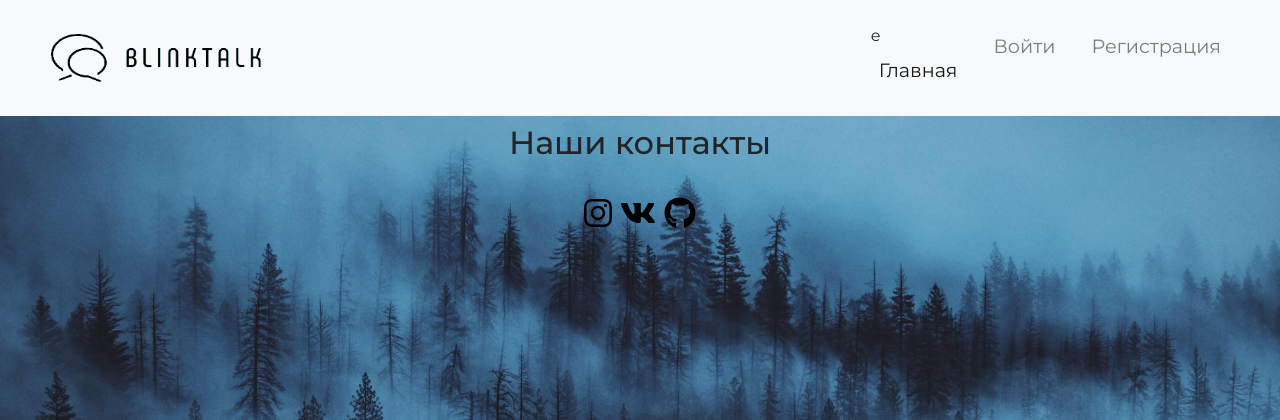
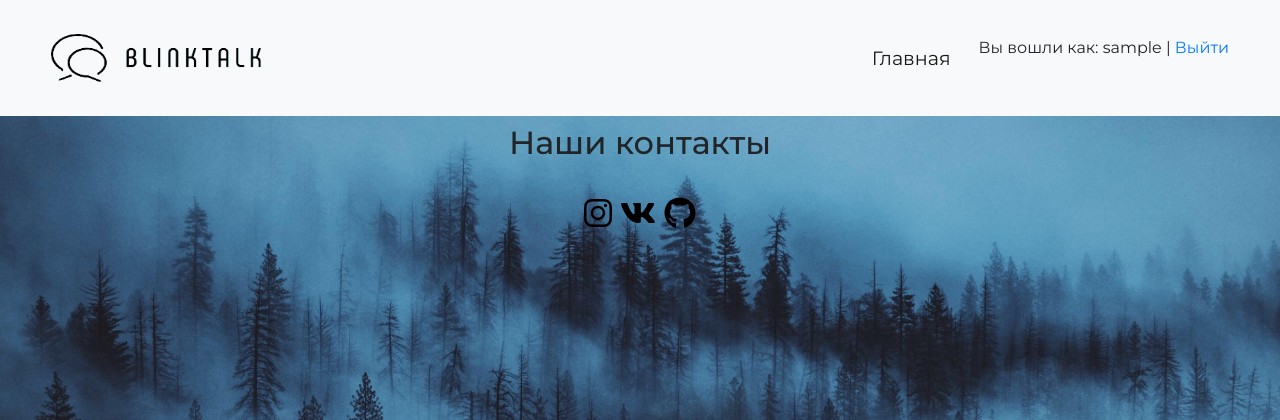
Before and after one commit to ReDF-d/ChatWebApp, a Spring Boot app: page /home in a window 1280 px wide. Shown: the top 420 px of the page. Run offline with Spring Boot 4, Linux system fonts and the light colour scheme; the visitor is signed in with stand-in values (Sample User, id 1); some of the project's set-up classes (security, data sources, template engines, error pages and the like) are left out, and stand-ins take their place; some libraries are stand-ins or nearby versions.

Commit message:
Registration added

```diff
--- a/build.gradle
+++ b/build.gradle
@@ -45,6 +45,7 @@ dependencies {
     compile group: 'org.hibernate', name: 'hibernate-hikaricp', version: '5.4.2.Final'
     compile group: 'org.springframework.security.oauth', name: 'spring-security-oauth2', version: '2.3.6.RELEASE'
     compile group: 'commons-beanutils', name: 'commons-beanutils', version: '1.9.3'
+    compile group: 'org.thymeleaf.extras', name: 'thymeleaf-extras-springsecurity5', version: '3.0.4.RELEASE'
 }
 
 
--- a/src/main/java/com/redf/chatwebapp/ChatWebAppApplication.java
+++ b/src/main/java/com/redf/chatwebapp/ChatWebAppApplication.java
@@ -1,6 +1,5 @@
 package com.redf.chatwebapp;
 
-import com.redf.chatwebapp.dao.utils.HibernateSessionFactory;
 import org.springframework.boot.SpringApplication;
 import org.springframework.boot.autoconfigure.SpringBootApplication;
 
@@ -9,6 +8,5 @@ import org.springframework.boot.autoconfigure.SpringBootApplication;
 public class ChatWebAppApplication {
     public static void main(String[] args) {
         SpringApplication.run(ChatWebAppApplication.class, args);
-        HibernateSessionFactory.getSessionFactory().openSession();
     }
 }
--- a/src/main/java/com/redf/chatwebapp/config/WebSecurityConfig.java
+++ b/src/main/java/com/redf/chatwebapp/config/WebSecurityConfig.java
@@ -3,6 +3,7 @@ package com.redf.chatwebapp.config;
 import com.redf.chatwebapp.dao.services.UserService;
 import com.redf.chatwebapp.security.BcryptPasswordEncoder;
 import org.springframework.context.annotation.Configuration;
+import org.springframework.security.authentication.dao.DaoAuthenticationProvider;
 import org.springframework.security.config.annotation.authentication.builders.AuthenticationManagerBuilder;
 import org.springframework.security.config.annotation.web.builders.HttpSecurity;
 import org.springframework.security.config.annotation.web.configuration.EnableWebSecurity;
@@ -16,7 +17,10 @@ public class WebSecurityConfig extends WebSecurityConfigurerAdapter {
 
     @Override
     protected void configure(AuthenticationManagerBuilder auth) throws Exception {
+        DaoAuthenticationProvider authenticationProvider = new DaoAuthenticationProvider();
         auth.userDetailsService(UserService.getInstance()).passwordEncoder(BcryptPasswordEncoder.passwordEncoder());
+        authenticationProvider.setPasswordEncoder(BcryptPasswordEncoder.passwordEncoder());
+        authenticationProvider.setUserDetailsService(userDetailsServiceBean());
     }
 
 
@@ -32,6 +36,7 @@ public class WebSecurityConfig extends WebSecurityConfigurerAdapter {
                 .permitAll()
                 .and()
                 .logout()
+                .logoutUrl("/login?logout")
                 .logoutSuccessUrl("/home")
                 .permitAll()
                 .and()
--- a/src/main/java/com/redf/chatwebapp/dao/utils/HibernateSessionFactory.java
+++ b/src/main/java/com/redf/chatwebapp/dao/utils/HibernateSessionFactory.java
@@ -28,7 +28,7 @@ public class HibernateSessionFactory {
                 properties.setProperty(Environment.C3P0_IDLE_TEST_PERIOD, "60");
                 properties.setProperty(Environment.C3P0_MIN_SIZE, "1");
                 properties.setProperty(Environment.C3P0_MAX_SIZE, "20");
-                properties.setProperty(Environment.C3P0_MAX_STATEMENTS, "50");
+                properties.setProperty(Environment.C3P0_MAX_STATEMENTS, "20");
                 properties.setProperty(Environment.C3P0_TIMEOUT, "0");
                 properties.setProperty(Environment.NON_CONTEXTUAL_LOB_CREATION, "true");
                 configuration.setProperties(properties);
--- a/src/main/java/com/redf/chatwebapp/dao/utils/UserDAOImpl.java
+++ b/src/main/java/com/redf/chatwebapp/dao/utils/UserDAOImpl.java
@@ -13,7 +13,10 @@ public class UserDAOImpl implements UserDAO {
 
 
     public static UserEntity findByUsername(String login) {
-        return HibernateSessionFactory.getSessionFactory().openSession().get(UserEntity.class, login);
+        Session session = HibernateSessionFactory.getSessionFactory().openSession();
+        UserEntity user = session.get(UserEntity.class, login);
+        session.close();
+        return user;
     }
 
 
--- a/src/main/resources/templates/home.html
+++ b/src/main/resources/templates/home.html
@@ -1,5 +1,6 @@
 <!DOCTYPE html>
-<html lang="en" xmlns="http://www.w3.org/1999/xhtml" xmlns:th="http://www.thymeleaf.org">
+<html lang="en" xmlns="http://www.w3.org/1999/xhtml"
+      xmlns:sec="http://www.thymeleaf.org/thymeleaf-extras-springsecurity5" xmlns:th="http://www.thymeleaf.org">
 <head>
     <title>Home</title>
     <link crossorigin="anonymous" href="https://stackpath.bootstrapcdn.com/bootstrap/4.3.1/css/bootstrap.min.css"
@@ -29,15 +30,20 @@
         <div class="collapse navbar-collapse" id="navbarResponsive">
             <ul class="navbar-nav ml-auto">
                 <li class="nav-item active">
-                    е <a class="nav-link" th:href="@{/home}">Главная</a>
+                    <a class="nav-link" th:href="@{/home}">Главная</a>
                 </li>
-
-                <li class="nav-item">
-                    <a class="nav-link" th:href="@{/login}">Войти</a>
+                <li class="nav-item" sec:authorize="isAuthenticated()">
+                    Вы вошли как: <span sec:authentication="name"></span> |
+                    <a th:href="@{/login}" th:method="get">Выйти</a>
                 </li>
-                <li class="nav-item">
-                    <a class="nav-link" th:href="@{/signup}">Регистрация</a>
-                </li>
+                <span sec:authorize="isAnonymous()">
+                    <li class="nav-item">
+                        <a class="nav-link" th:href="@{/login}">Войти</a>
+                    </li>
+                    <li class="nav-item">
+                        <a class="nav-link" th:href="@{/signup}">Регистрация</a>
+                    </li>
+                </span>
             </ul>
 
         </div>
```
Also changed, not shown: build/resources/main/static/css/css.css (+16 -8 lines), src/main/java/com/redf/chatwebapp/controller/LoginController.java (+19 -0 lines), 5 other files.
